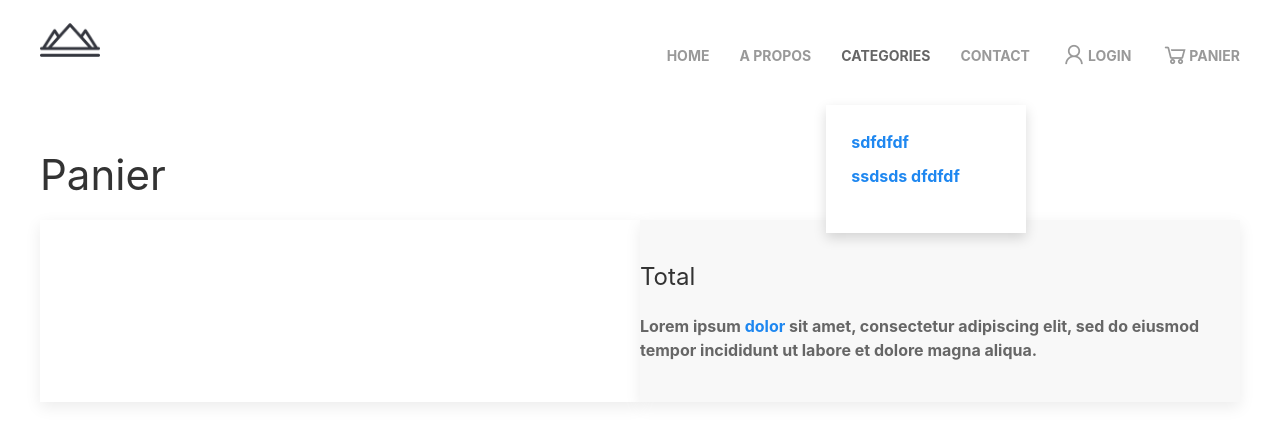
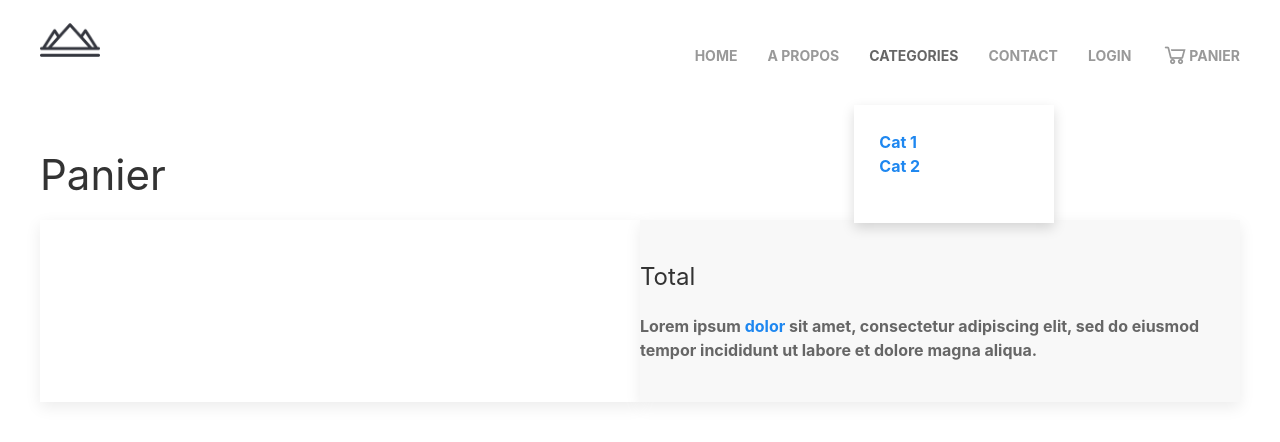
Before and after one commit to LionelENSFELDER/nextjs-eshop, a Next.js app: page /cart in a window 1280 px wide. Both pictures are taken after a click on the link "CATEGORIES". Shown: the top 442 px of the page. Built offline with nearby package versions, Linux system fonts and the light colour scheme.

Commit message:
fix(cart state): fix#9

```diff
--- a/components/cart-product-card.js
+++ b/components/cart-product-card.js
@@ -44,7 +44,7 @@ export default function cartProductCard({product}){
 
         <div className="uk-width-3-4">
           <div className="uk-width-1-1 uk-inline">
-            <button className="uk-position-top-right" onClick={() => handleDeleteItem()}><i class="las la-times"></i></button>
+            <button className="uk-position-top-right" onClick={() => handleDeleteItem()}><i className="las la-times"></i></button>
             <span className="uk-display-block">{product.name}</span>
           </div>
           <span className="uk-display-block">{product.description}</span>
--- a/components/navbar.js
+++ b/components/navbar.js
@@ -59,19 +59,27 @@ export default function Navbar(){
 
                 {/* desktop menu */}
 								<ul className="uk-navbar-nav uk-visible@m">
-									<li><a href="/">HOME</a></li>
-									<li><a href="#">A PROPOS</a></li>
+									<li>
+                    <Link href="/"><a>HOME</a></Link>
+                  </li>
+									<li>
+                    <Link href="#"><a>A PROPOS</a></Link>
+                  </li>
 									<li>
                     <a href="#" type="button">CATEGORIES</a>
                     <div uk-dropdown="mode: click">
                         <ul className="uk-list">
-                          <li><a href="#">sdfdfdf</a></li>
-                          <li><a href="#">ssdsds dfdfdf</a></li>
+                          <Link href="#"><a>Cat 1</a></Link>
+                          <Link href="#"><a>Cat 2</a></Link>
                         </ul>
                     </div>
                   </li>
-									<li><a href="#">CONTACT</a></li>
-									<li><a href="#"><i className="las la-user la-2x"></i>LOGIN</a></li>
+									<li>
+                    <Link href="#"><a>CONTACT</a></Link>
+                  </li>
+									<li>
+                    <Link href="#"><a>LOGIN</a></Link>
+                  </li>
                   <li>
                     <Link href="/cart"><a><i className="las la-shopping-cart la-2x"></i>PANIER</a></Link>
                   </li>
```
Also changed, not shown: pages/index.js (+6 -1 lines).
